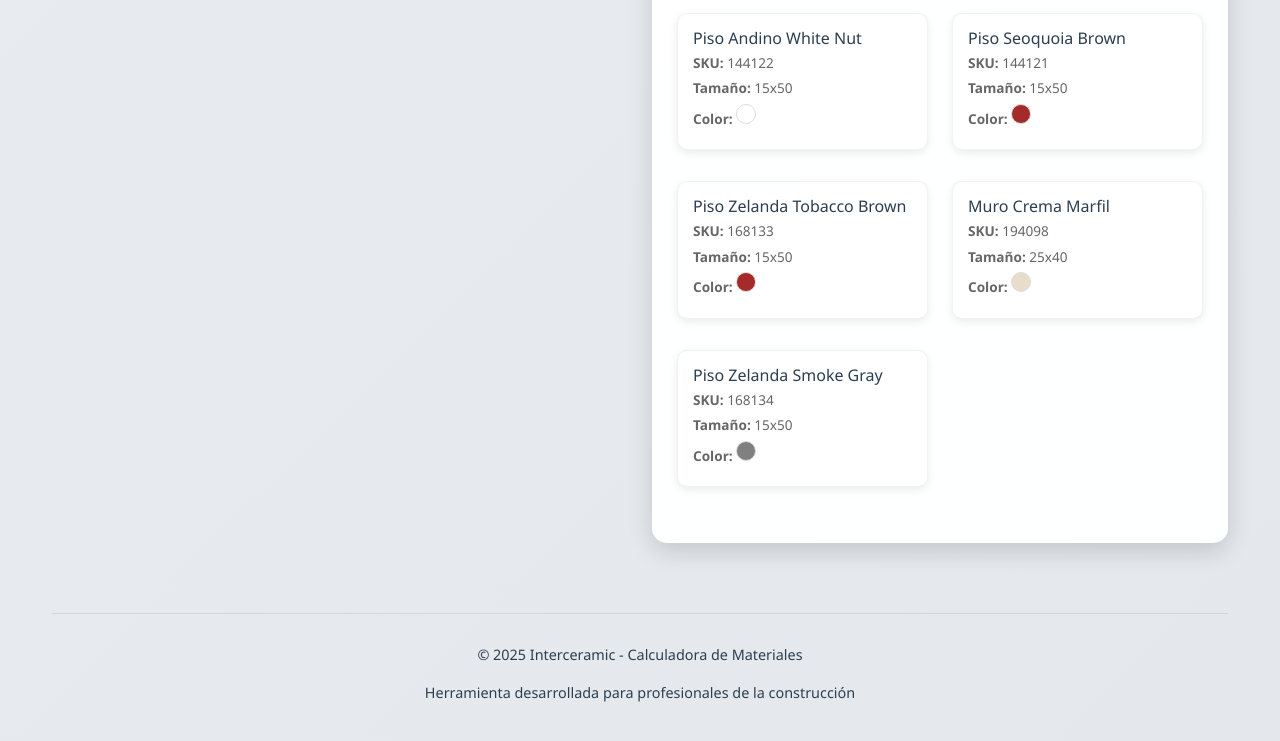
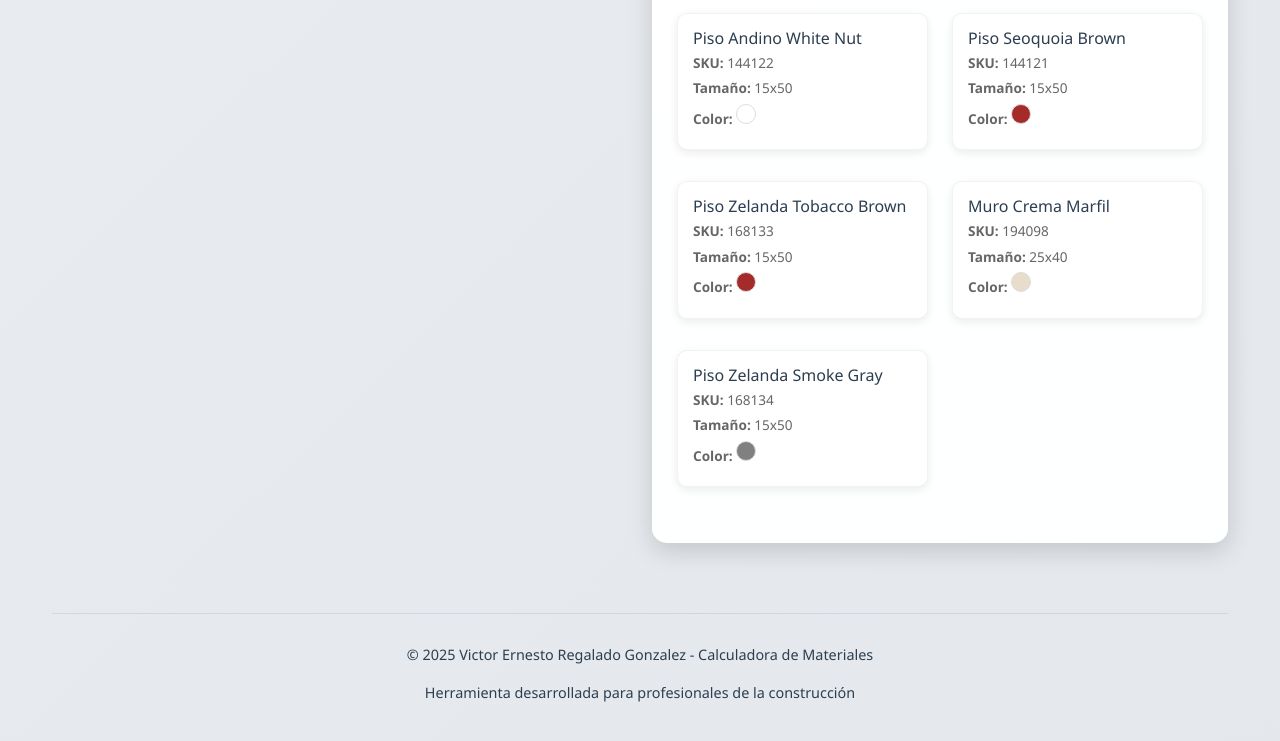
Before and after one commit to victoregonzalez01/calcularMateriales, a plain HTML site: page index.html in a window 1280 px wide. Shown: the part 6273-7014 px from the top of the page. Drawn offline with nearby package versions, Linux system fonts and the light colour scheme.

Commit message:
Update index.html

```diff
--- a/index.html
+++ b/index.html
@@ -132,7 +132,7 @@
         </div>
 
         <footer>
-            <p>© 2025 Interceramic - Calculadora de Materiales</p>
+            <p>© 2025 Victor Ernesto Regalado Gonzalez - Calculadora de Materiales</p>
             <p class="mt-2">Herramienta desarrollada para profesionales de la construcción</p>
         </footer>
     </div>
```
